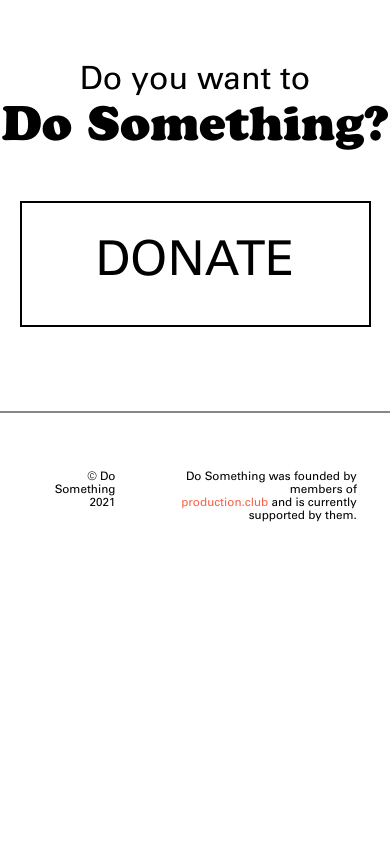
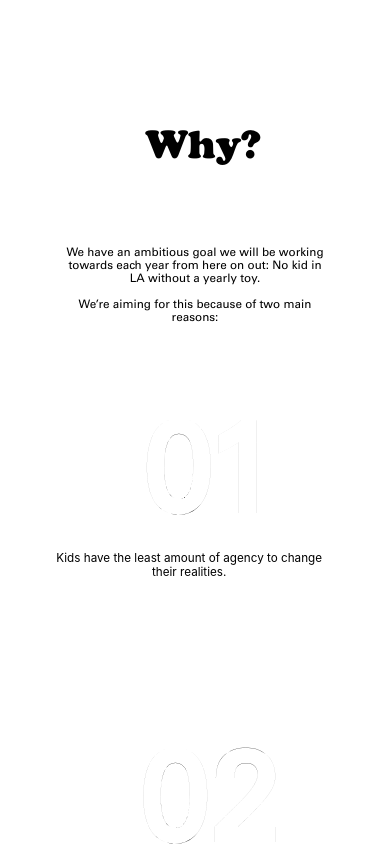
Before and after one commit to production-club/do-something, a React (Create React App) app: page /#/ in a window 390 px wide. Shown: the part 1260-2106 px from the top of the page. Before the commit the page ends 1840 px from the top, so only its background shows below. Built offline with nearby package versions, Linux system fonts and the light colour scheme.

Commit message:
about copy added to home page and deleted from abt page

```diff
--- a/src/About.module.css
+++ b/src/About.module.css
@@ -136,7 +136,7 @@
   .InnerWrapper {
     width: 60%;
     height: 100%;
-    margin-top: 10vh;
+    margin-top: 15vh;
     margin-left: auto;
   }
   .CopyWrapper {
--- a/src/Home.module.css
+++ b/src/Home.module.css
@@ -48,19 +48,7 @@
 .phonepres{
   display:none;
 }
-.PresBody{
-  z-index: -2;
-  position: absolute;
-  top:20;
-  margin: 0 20px;
-}
-.PresFeet{
-  display: block;
-  position: absolute;
-  top:0;
-  margin-top: 3vh;
-  z-index: -20;
-}
+
 .PresentTextWrapper {
   position: absolute;
   top:20;
@@ -115,7 +103,73 @@
   font-size: 1.5rem;
   padding: 30px;
 }
+.HeadingWrapper {
+  display: flex;
+  flex-direction: column;
+  width: auto;
+  justify-content: bas;
+  height: 3vh;
+  padding-left: 1em;
+  margin:3em;
+}
+.HeadingWrapper h1 {
+  font-family: 'Cooper Black';
+  font-size: 5vw;
 
+}
+
+.alignP p {
+  font-family: 'Univers';
+  font-size: 2vw;
+  margin-bottom: -10vh;
+}
+
+.WhyWrapper{
+  width:100%;
+  height:auto;
+  display: flex;
+  flex-direction: column;
+  padding:1rem;
+  text-align: center;
+}
+.WhyWrapper p {
+  padding: 4em;
+  font-family: 'Univers';
+  font-size:2vw;
+
+}
+.ReasonsWhy {
+    display: flex;
+    margin-left: -3vw;
+    max-width: 80vw;
+    margin-top: 5vh;
+  }
+  .ReasonsWhy h1 {
+    font-size: 7.9rem;
+    color:white;
+  -webkit-text-stroke: 0.06px black;
+  padding:0.5em;
+  }
+
+  .ReasonsWhy p {
+    padding: 1em ;
+    margin-top: -10vh;
+    margin-bottom: 10vh;
+  }
+
+    .WhyInnerWrapper {
+    width: 100%;
+  }
+  .WhyInnerWrapper p {
+    font-size: 1.5vw;
+  }
+
+  .h1Outline {
+  -webkit-text-stroke: 0.3px black;
+  font-family: "Univers";
+  margin-left: 0.3em;
+  color: white;
+}
 
 .DonateTextWrapper {
   margin-bottom: 5vh;
@@ -152,7 +206,7 @@
   font-size: 1rem;
 }
 
-@media only screen
+/* @media only screen
 and (max-width : 900px)
 and (max-height : 1440px) {
   .tabletpres{
@@ -161,7 +215,7 @@
   .desktoppres{
     display: block;
   }
-}
+} */
 
 @media screen and (max-width: 1024px) {
 
@@ -184,7 +238,7 @@
   padding: 1em 4em;
   }
   .PresentTextWrapper{
-    margin-top: 30vh;
+    margin-top: 35vh;
   }
   .PresentTextWrapper p {
     font-family: "Univers";
@@ -213,7 +267,20 @@
     font-family: "Univers";
     font-size: 4vw;
   }
-
+     .ReasonsWhy{
+    display: flex;
+    flex-direction: column;
+  }
+  .HeadingWrapper h1 {
+  font-size: 13vw;
+}
+.alignP p {
+  font-size:  3vw;
+  margin-bottom: -10vh
+}
+  .ReasonsWhy p {
+    font-size:  2.5vw;
+  }
 }
 @media screen and (max-width: 1281px) {
 
@@ -250,7 +317,20 @@
     width:100%;
 
   }
-
+  .ReasonsWhy{
+    display: flex;
+    flex-direction: column;
+  }
+.ReasonsWhy p {
+  font-size: 3vw;
+}
+.HeadingWrapper h1 {
+  font-size: 10vw;
+}
+.alignP p {
+  font-size:  3vw;
+  margin-bottom: -10vh
+}
   .PresentTextWrapper {
     align-items: center;
     margin-top: 75vw;
--- a/src/pages/About.js
+++ b/src/pages/About.js
@@ -84,40 +84,8 @@
             public.
           </p>
           </div>
-          <div className={styles.WhyWrapper}>
-            <div className={styles.HeadingWrapper}>
-              <h1>Why?</h1>
-              <h2>(Beyond)</h2>
-            </div>
-            <div className={styles.alignP}>
 
-            <p>
-              We have an ambitious goal we will be working towards each year
-              from here on out: No kid in LA without a yearly toy.
-              <br />
-              <br />
-              <br />
-              We’re aiming for this because of two main reasons:
-            </p>
-            </div>
-          </div>
-          <div className={styles.ReasonsWhy}>
-            <div className={styles.WhyInnerWrapper}>
-              <h1 className={styles.h1Outline}>01</h1>
-              <p>
-                Kids have the least amount of agency to change their realities.
-              </p>
-            </div>
-            <div className={styles.WhyInnerWrapper}>
-              <h1 className={styles.h1Outline}>02</h1>
-              <p>
-                We want to impact the future through education and we feel that
-                teaching kids the benefits of generosity will be extremely
-                impactful. This is because kids’ brain plasticity makes it
-                easier for them to learn new ways of being better than adults.
-              </p>
-            </div>
-          </div>
+
         </div>
         <div className={styles.RibbonFeetContainer}>
           <div className={styles.RibbonFeet} />
--- a/src/pages/Home.js
+++ b/src/pages/Home.js
@@ -49,6 +49,38 @@
           </p>
         </div>
       </div>
+          <div className={styles.WhyWrapper}>
+            <div className={styles.HeadingWrapper}>
+              <h1>Why?</h1>
+            </div>
+            <div className={styles.alignP}>
+            <p>
+              We have an ambitious goal we will be working towards each year
+              from here on out: No kid in LA without a yearly toy.
+              <br />
+
+              <br />
+              We’re aiming for this because of two main reasons:
+            </p>
+            </div>
+          </div>
+          <div className={styles.ReasonsWhy}>
+            <div className={styles.WhyInnerWrapper}>
+              <h1 className={styles.h1Outline}>01</h1>
+              <p>
+                Kids have the least amount of agency to change their realities.
+              </p>
+            </div>
+            <div className={styles.WhyInnerWrapper}>
+              <h1 className={styles.h1Outline}>02</h1>
+              <p>
+                We want to impact the future through education and we feel that
+                teaching kids the benefits of generosity will be extremely
+                impactful. This is because kids’ brain plasticity makes it
+                easier for them to learn new ways of being better than adults.
+              </p>
+            </div>
+          </div>
       <div className={styles.DonateTextWrapper}>
         <p>Do you want to</p>
         <h1> Do Something? </h1>
```
Lines whose indentation alone changed are shown as unchanged.
